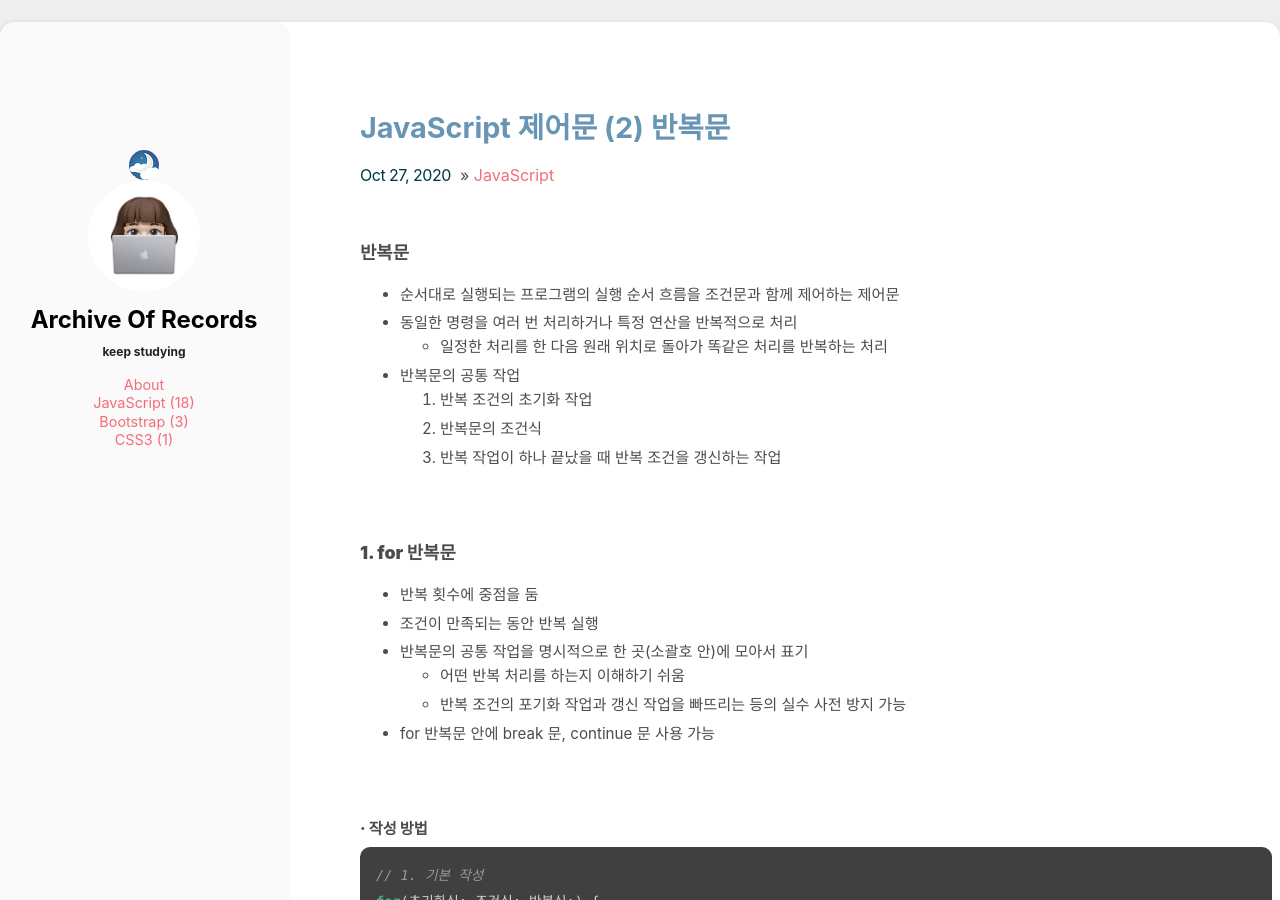
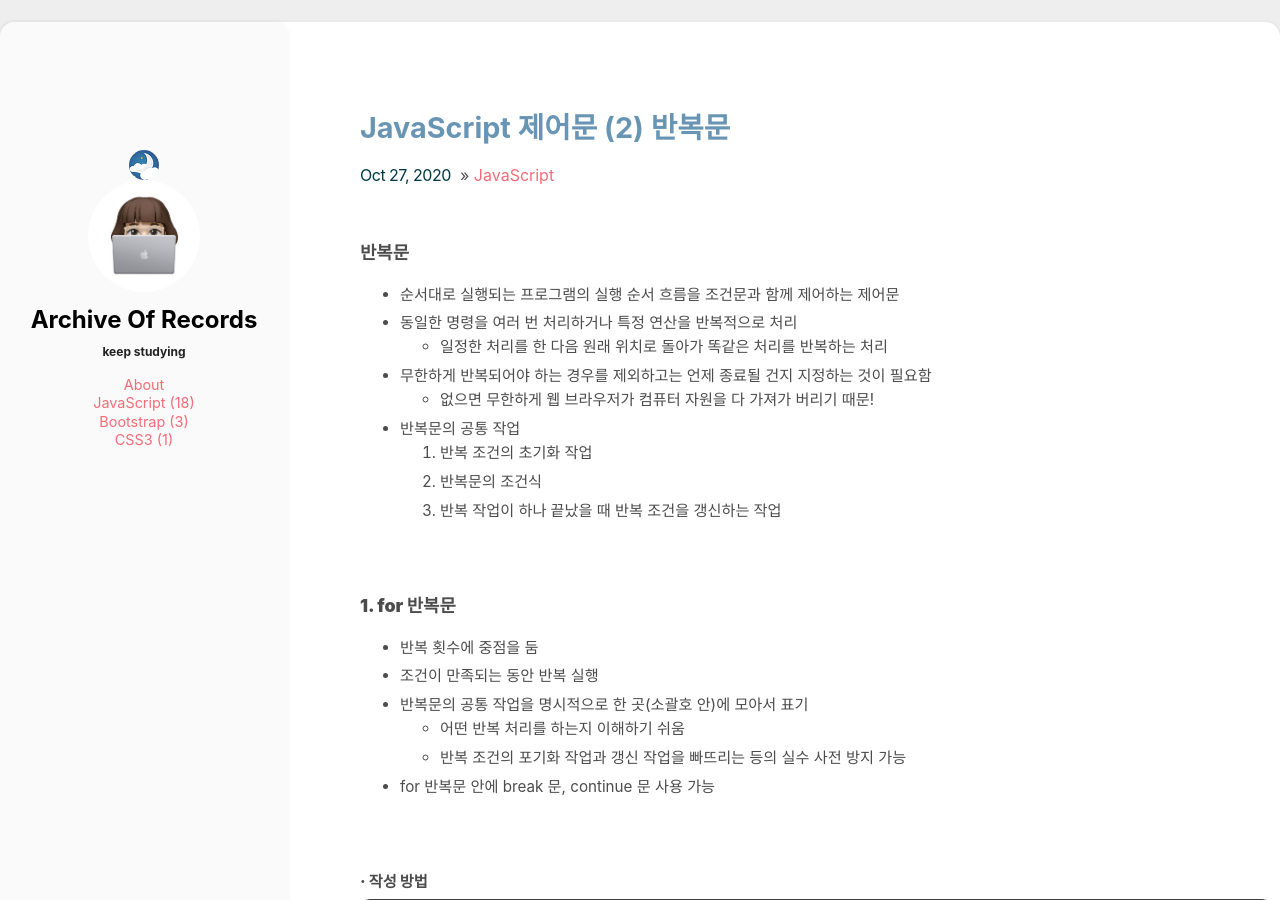
Before and after one commit to absolutelyfullycapable/absolutelyfullycapable.github.io, a Jekyll site: the page built from _posts/2020-10-27-javascript-제어문-반복문.md, in a window 1280 px wide and 900 px high. Built offline with Jekyll 4.4.1, drawn with Linux system fonts in a browser that asks for light colours.

Commit message:
Update 2020-10-27-javascript-제어문-반복문.md

```diff
--- a/_posts/2020-10-27-javascript-제어문-반복문.md
+++ b/_posts/2020-10-27-javascript-제어문-반복문.md
@@ -10,6 +10,8 @@ comments: true
 - 순서대로 실행되는 프로그램의 실행 순서 흐름을 조건문과 함께 제어하는 제어문
 - 동일한 명령을 여러 번 처리하거나 특정 연산을 반복적으로 처리
 	- 일정한 처리를 한 다음 원래 위치로 돌아가 똑같은 처리를 반복하는 처리
+- 무한하게 반복되어야 하는 경우를 제외하고는 언제 종료될 건지 지정하는 것이 필요함
+	- 없으면 무한하게 웹 브라우저가 컴퓨터 자원을 다 가져가 버리기 때문!
 - 반복문의 공통 작업
 	1. 반복 조건의 초기화 작업
 	2. 반복문의 조건식
```
